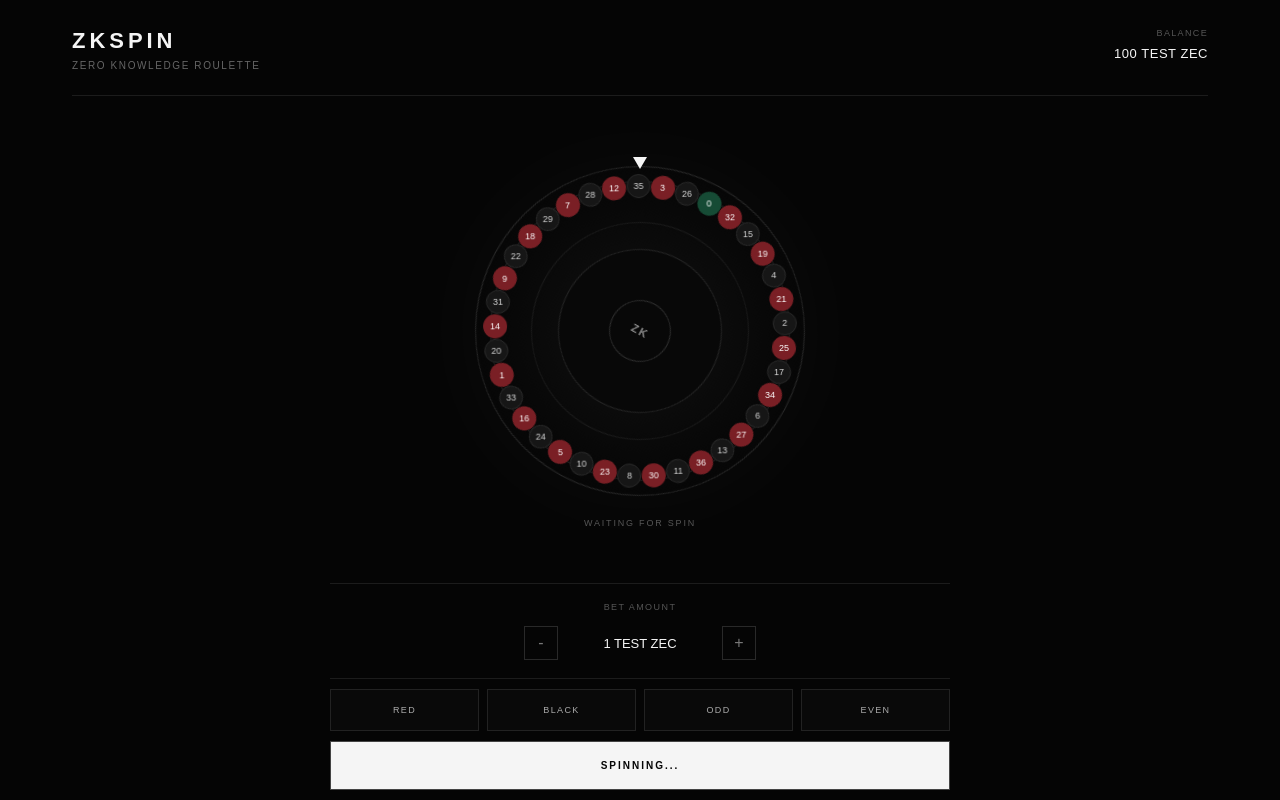
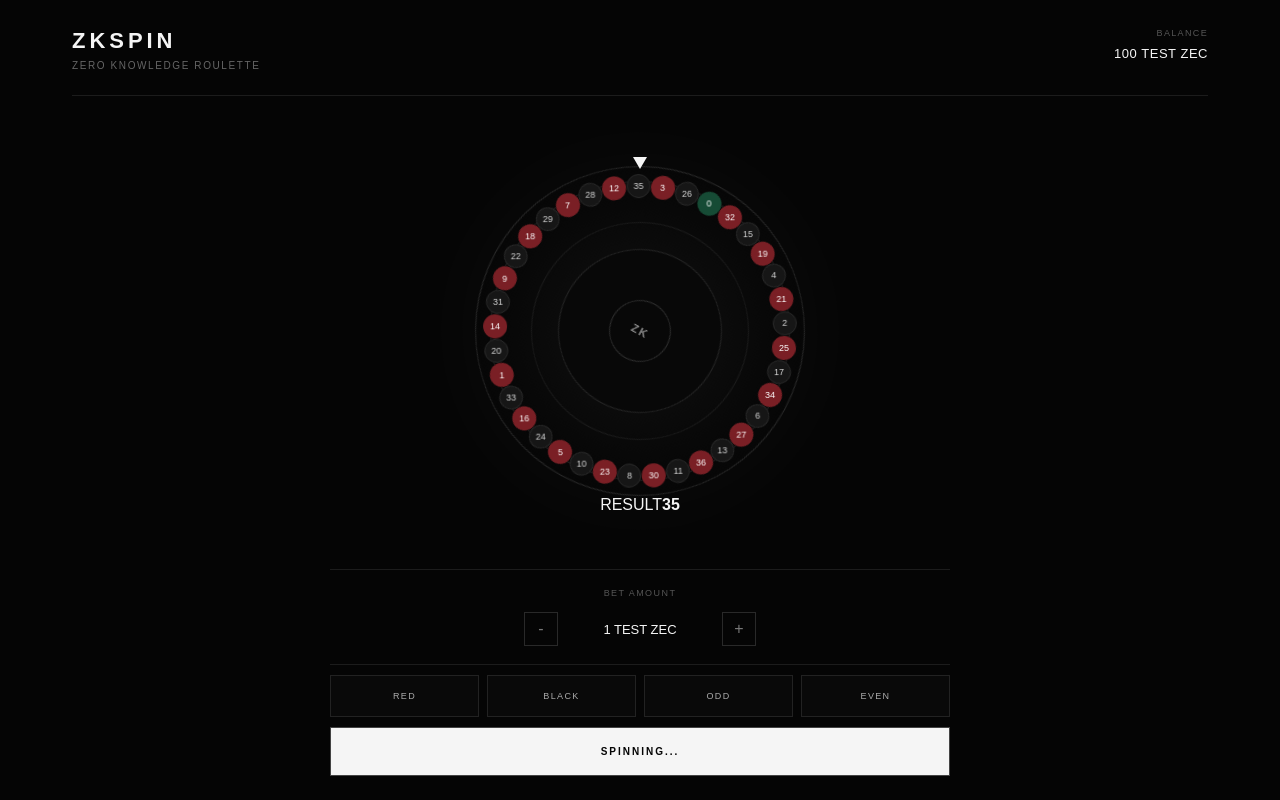
Before and after one commit to justneverminding/ZKSpin, a Next.js app: page / in a window 1280 px wide. Both pictures are taken after a click on the button "SPIN". Shown: the top 800 px of the page. Built offline with nearby package versions, Linux system fonts and the light colour scheme.

Commit message:
Add roulette result display

```diff
--- a/app/page.tsx
+++ b/app/page.tsx
@@ -10,6 +10,7 @@ const wheelNumbers = [
 export default function Home() {
   const [rotation, setRotation] = useState(0);
   const [spinning, setSpinning] = useState(false);
+  const [result, setResult] = useState<number | null>(null);
 
   function handleSpin() {
   if (spinning) return;
@@ -19,6 +20,9 @@ export default function Home() {
   const resultIndex = Math.floor(
     Math.random() * wheelNumbers.length
   );
+  const resultNumber = wheelNumbers[resultIndex];
+
+setResult(resultNumber);
 
   const segmentAngle = 360 / wheelNumbers.length;
 
@@ -56,7 +60,14 @@ export default function Home() {
   spinning={spinning}
 />
 
-        <p className="wheel-label">Waiting for spin</p>
+      {result === null ? (
+  <p className="wheel-label">Waiting for spin</p>
+) : (
+  <div className="spin-result">
+    <span>RESULT</span>
+    <strong>{result}</strong>
+  </div>
+)}
       </section>
 
       <section className="bet-panel">
```
